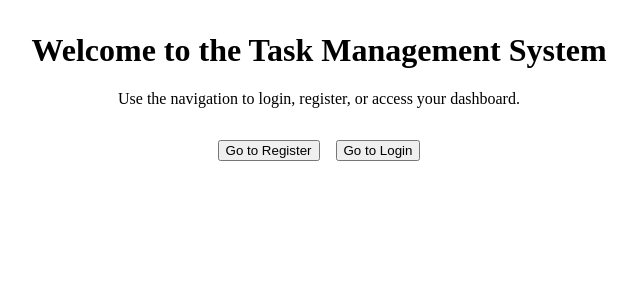
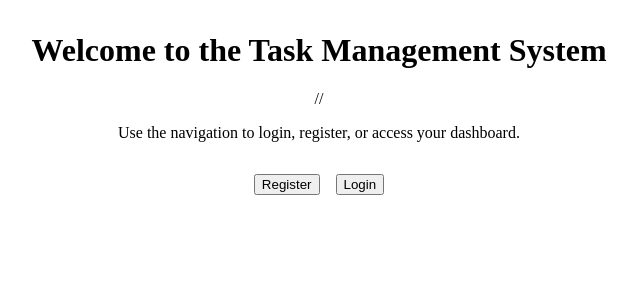
Before and after one commit to sarnithaad/Task-Management-System, a Next.js app in the folder frontend/: page / in a window 1280 px wide. Shown: the top 300 px of the page, without its empty margins (321-961 px from the left). Built offline with nearby package versions, Linux system fonts and the light colour scheme.

Commit message:
initial commit

```diff
--- a/frontend/pages/index.js
+++ b/frontend/pages/index.js
@@ -4,13 +4,13 @@ export default function Home() {
   return (
     <div style={{ textAlign: "center", marginTop: "2rem" }}>
       <h1>Welcome to the Task Management System</h1>
-      <p>Use the navigation to login, register, or access your dashboard.</p>
+      //<p>Use the navigation to login, register, or access your dashboard.</p>
       <div style={{ marginTop: "2rem" }}>
         <Link href="/register">
-          <button style={{ marginRight: "1rem" }}>Go to Register</button>
+          <button style={{ marginRight: "1rem" }}>Register</button>
         </Link>
         <Link href="/login">
-          <button>Go to Login</button>
+          <button>Login</button>
         </Link>
       </div>
     </div>
```
